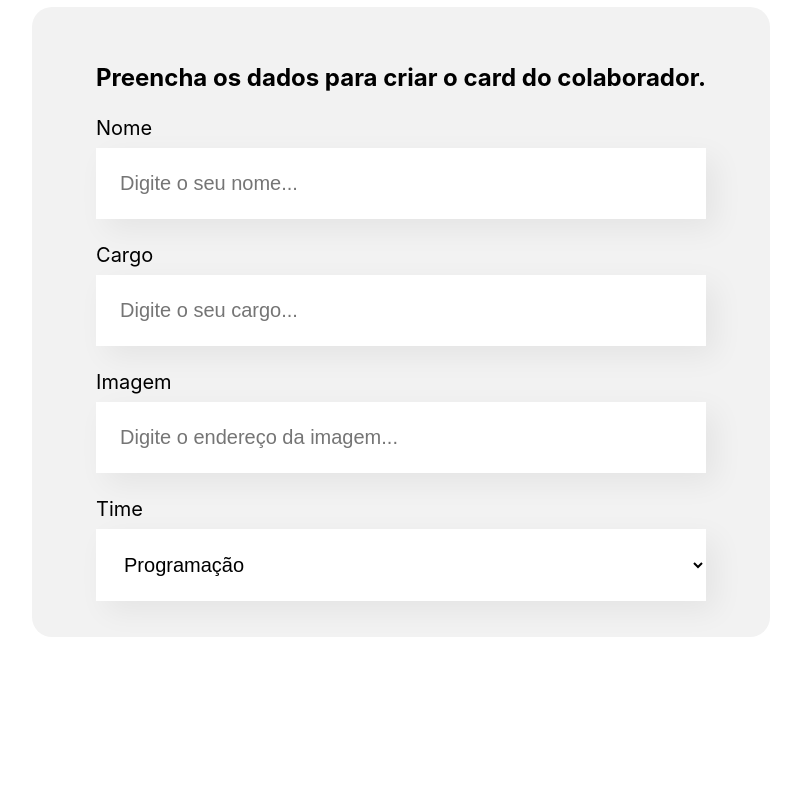
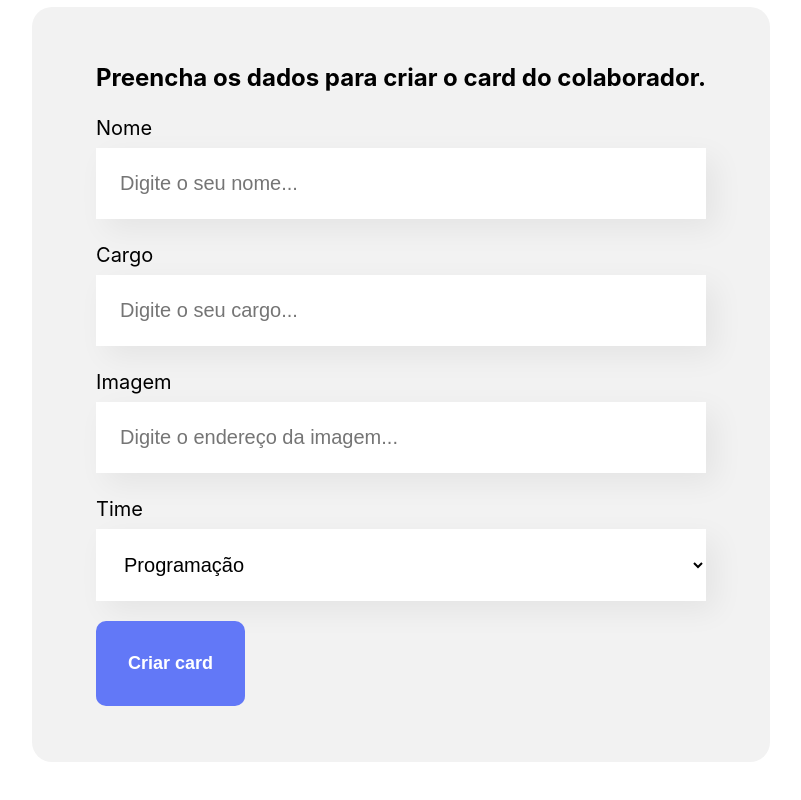
Before and after one commit to jenaroaaugusto/ReactAlura, a React (Create React App) app: page / in a window 1280 px wide. Shown: the part 571-1371 px from the top of the page, without its empty margins (239-1040 px from the left). Before the commit the page ends 1288 px from the top, so only its background shows below. Built offline with nearby package versions, Linux system fonts and the light colour scheme.

Commit message:
Definindo o novo botão

```diff
--- a/package.json
+++ b/package.json
@@ -8,6 +8,7 @@
     "@testing-library/user-event": "^13.5.0",
     "react": "^18.2.0",
     "react-dom": "^18.2.0",
+    "react-icons": "^4.7.1",
     "react-scripts": "5.0.1",
     "web-vitals": "^2.1.4"
   },
--- /dev/null
+++ b/src/componentes/Botao/Botao.css
@@ -0,0 +1,15 @@
+.botao {
+    background-color: #6278F7;
+    border-radius: 10px;
+    font-weight: 700;
+    font-size: 18px;
+    padding: 32px;
+    border: none;
+    cursor: pointer;
+    color: white;
+    margin: 20px 0;
+}
+
+.botao:hover {
+    color: #95FFD4;
+}
--- /dev/null
+++ b/src/componentes/Botao/index.js
@@ -0,0 +1,11 @@
+import './Botao.css';
+
+const Botao = (props) => {
+  return (
+    <button className="botao">
+      {props.children}
+    </button>
+  );
+}
+
+export default Botao;
--- a/src/componentes/Formulario/index.js
+++ b/src/componentes/Formulario/index.js
@@ -1,3 +1,4 @@
+import Botao from "../Botao";
 import CampoTexto from "../CampoTexto";
 import ListaSuspensa from "../ListaSuspensa";
 import "./Formulario.css";
@@ -24,6 +25,9 @@
         <CampoTexto label="Cargo" placeholder="Digite o seu cargo" />
         <CampoTexto label="Imagem" placeholder="Digite o endereço da imagem" />
         <ListaSuspensa label="Time" itens={time} />
+        <Botao>
+        Criar card
+        </Botao>
       </form>
     </section>
   );
```
Also changed, not shown: 1 other file (tests, documents, lock files or other folders).
